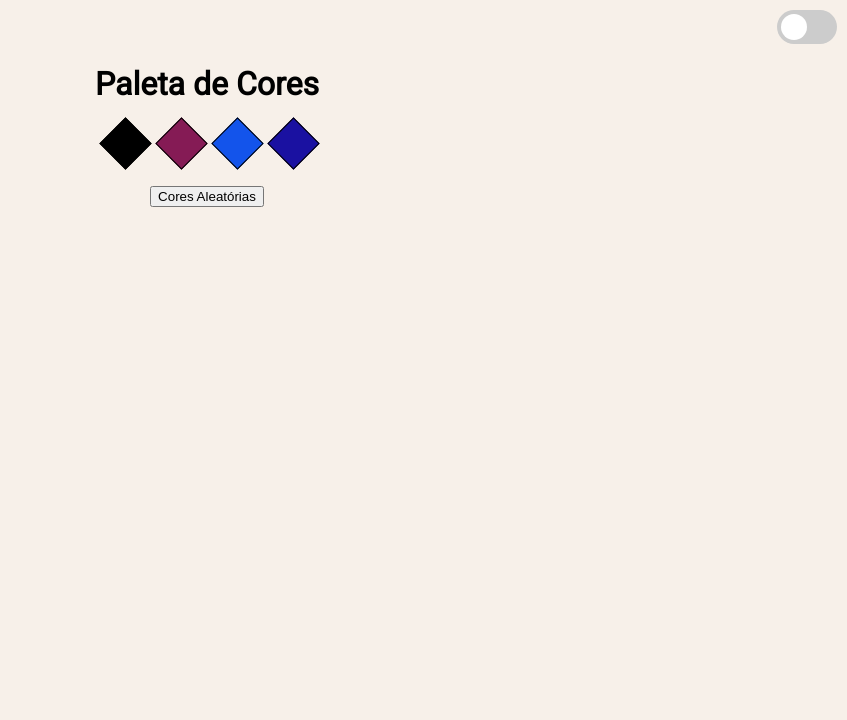
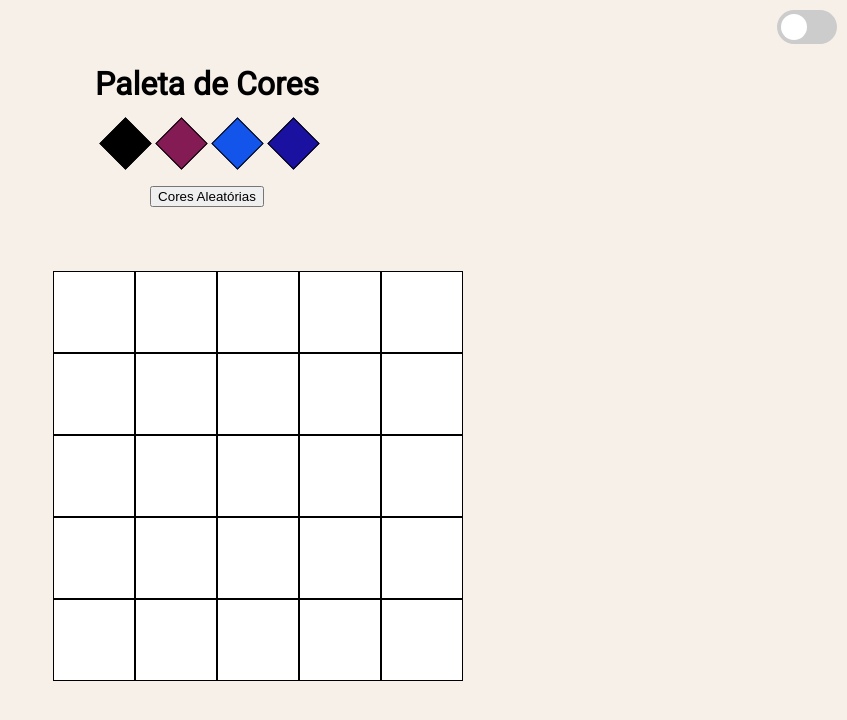
Before and after one commit to Ruan-Portella/Pixels_Art, a website: page index.html in a window 1280 px wide. Shown: the whole page, without its empty margins (433-1280 px from the left). Drawn offline with Linux system fonts and the light colour scheme.

Commit message:
Feat: Resolvendo Exercicio 6

```diff
--- a/index.html
+++ b/index.html
@@ -25,6 +25,8 @@
     <footer>
         <button id="button-random-color">Cores Aleatórias</button>
     </footer>
+    <div class="matriz" id="pixel-board">
+    </div>
     <script src="script.js"></script>
 </body>
 </html>
--- a/script.js
+++ b/script.js
@@ -55,7 +55,17 @@ const recoverStorage = () => {
   }
 };
 
+// Construindo a Função de Board
 
+const board = () => {
+  for (let index = 0; index < 25; index += 1) {
+    const div = document.getElementById('pixel-board')
+    const createDiv = document.createElement('div');
+    createDiv.classList.add('pixel');
+    createDiv.style.backgroundColor = 'white';
+    div.appendChild(createDiv);
+  }
+};
 
 // #Construindo Minhas Chamadas de Funções
 
@@ -64,4 +74,5 @@ window.onload = () => {
       newColors();
       recoverStorage();
       localStorages();
+      board();
   };
--- a/style.css
+++ b/style.css
@@ -103,3 +103,18 @@ h1{
         margin-right: 5px;
 
 }
+
+#pixel-board{
+        width: 410px;
+        height: 100%;
+        display: flex;
+        flex-wrap: wrap;
+        justify-content: flex-end;
+        margin-left: 38%;
+        margin-top: 5%;
+}
+.pixel {
+    width: 80px;
+    height: 80px;
+    border: 1px solid black;
+  }
```
